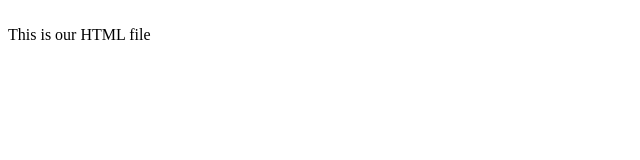
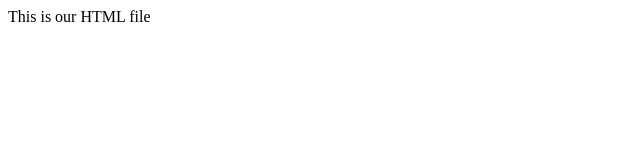
Before and after one commit to pradeep-2-code/Testing, a plain HTML site: page Index.html in a window 1280 px wide. Shown: the whole page, without its empty margins (0-640 px from the left). Drawn offline with Linux system fonts and the light colour scheme.

Commit message:
changed HTML code

```diff
--- a/Index.html
+++ b/Index.html
@@ -1 +1 @@
-<br>This is our HTML file<br>
+<pr>This is our HTML file<pr>
```
